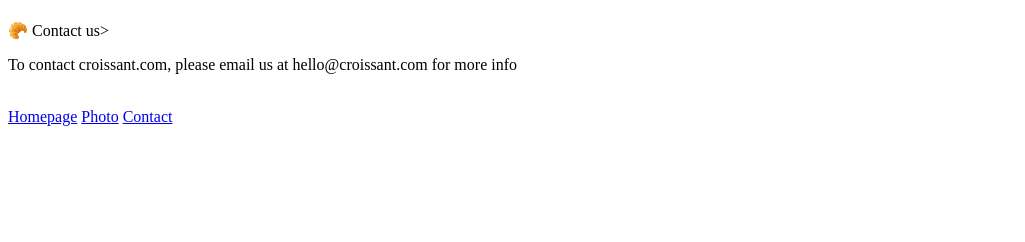
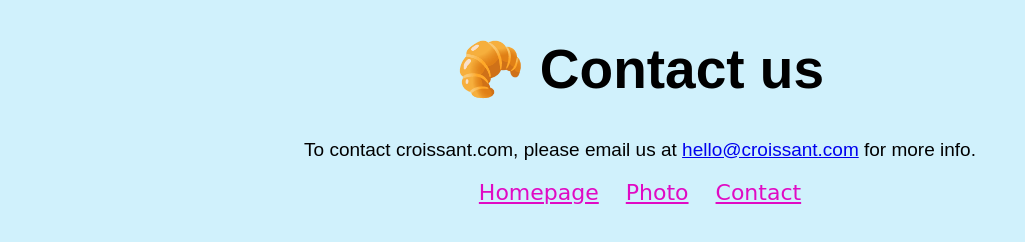
Before and after one commit to jnasmbrd/Croissant, a plain HTML site: page contact.html in a window 1280 px wide. Shown: the whole page, without its empty margins (0-1025 px from the left). Drawn offline with Linux system fonts and the light colour scheme.

Commit message:
add some CSS, change the background color of the website

```diff
--- a/contact.html
+++ b/contact.html
@@ -3,14 +3,30 @@
   <head>
     <meta charset="UTF-8" />
     <meta name="viewport" content="width=device-width, initial-scale=1.0" />
+    <link rel="stylesheet" href="src/styles.css" />
     <title>Contact us - Croissant.com</title>
+    <meta
+      name="description"
+      content="Contact croissant.com to learn more about our homemade croissants"
+    />
   </head>
   <body>
-      <h1></h1>🥐 Contact us></h1>
-    <p>To contact croissant.com, please email us at hello@croissant.com for more info</p>
-    <br />
-    <a href="index.html">Homepage</a>
-    <a href="photo.html">Photo</a>
-    <a href="contact.html">Contact</a>
-</body>
+    <h1>🥐 Contact us</h1>
+    <p>
+      To contact croissant.com, please email us at
+      <a
+        href="mailto:hello@croissant.com"
+        title="contact us by email"
+        class="contact-us"
+        >hello@croissant.com</a
+      >
+      for more info.
+    </p>
+
+    <footer>
+      <a href="/index.html">Homepage</a>
+      <a href="/photo.html">Photo</a>
+      <a href="/contact.html">Contact</a>
+    </footer>
+  </body>
 </html>
--- /dev/null
+++ b/src/styles.css
@@ -0,0 +1,35 @@
+body {
+  font-family: sans-serif;
+  background: #d0f1fc;
+}
+
+h1 {
+  font-size: 55px;
+  text-align: center;
+}
+
+p {
+  font-size: 19px;
+  text-align: center;
+}
+
+.croissant-photo {
+  max-width: 100%;
+  border-radius: 10px;
+  display: block;
+  margin: 30px auto;
+}
+
+.contact-us:hover {
+  color: #bb1aa6;
+}
+footer {
+  text-align: center;
+  font-family: cursive;
+  font-size: 22px;
+}
+
+footer a {
+  margin: 0 10px;
+  color: #e00ac4;
+}
```
Also changed, not shown: index.html (+11 -4 lines), photo.html (+13 -7 lines).
